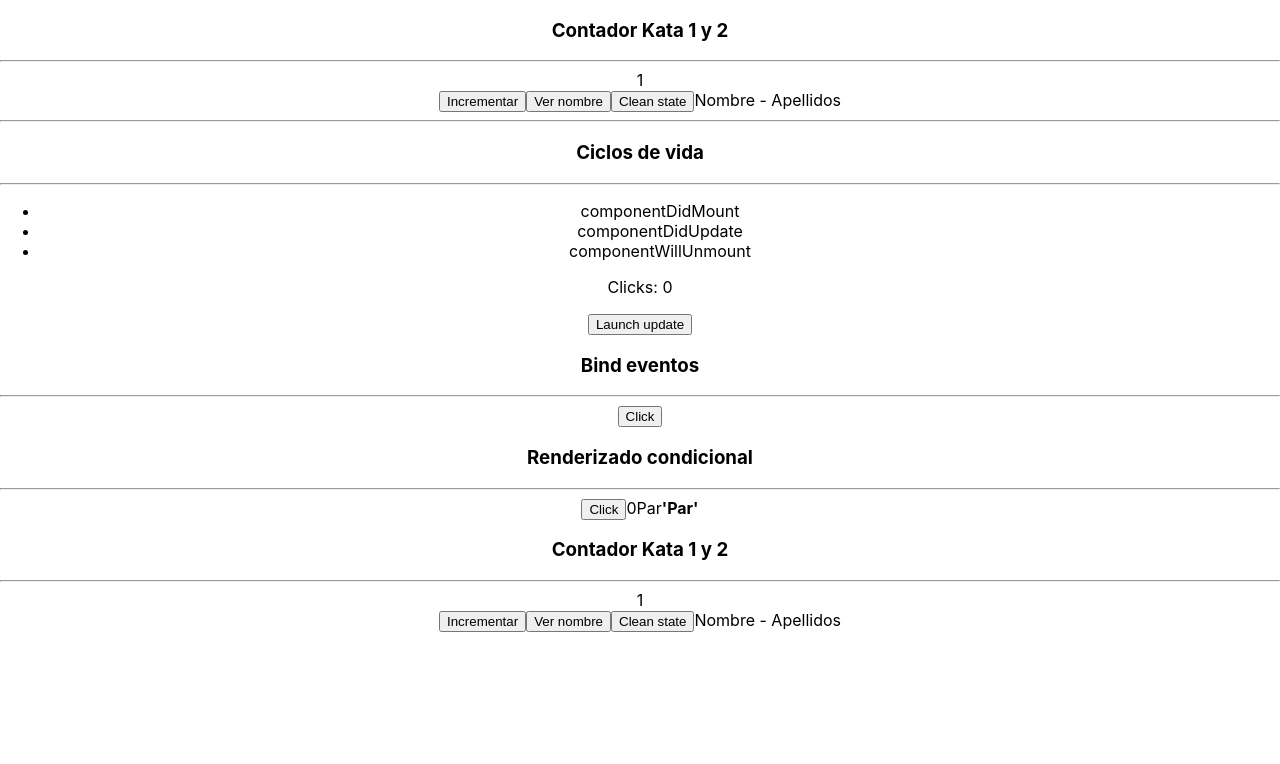
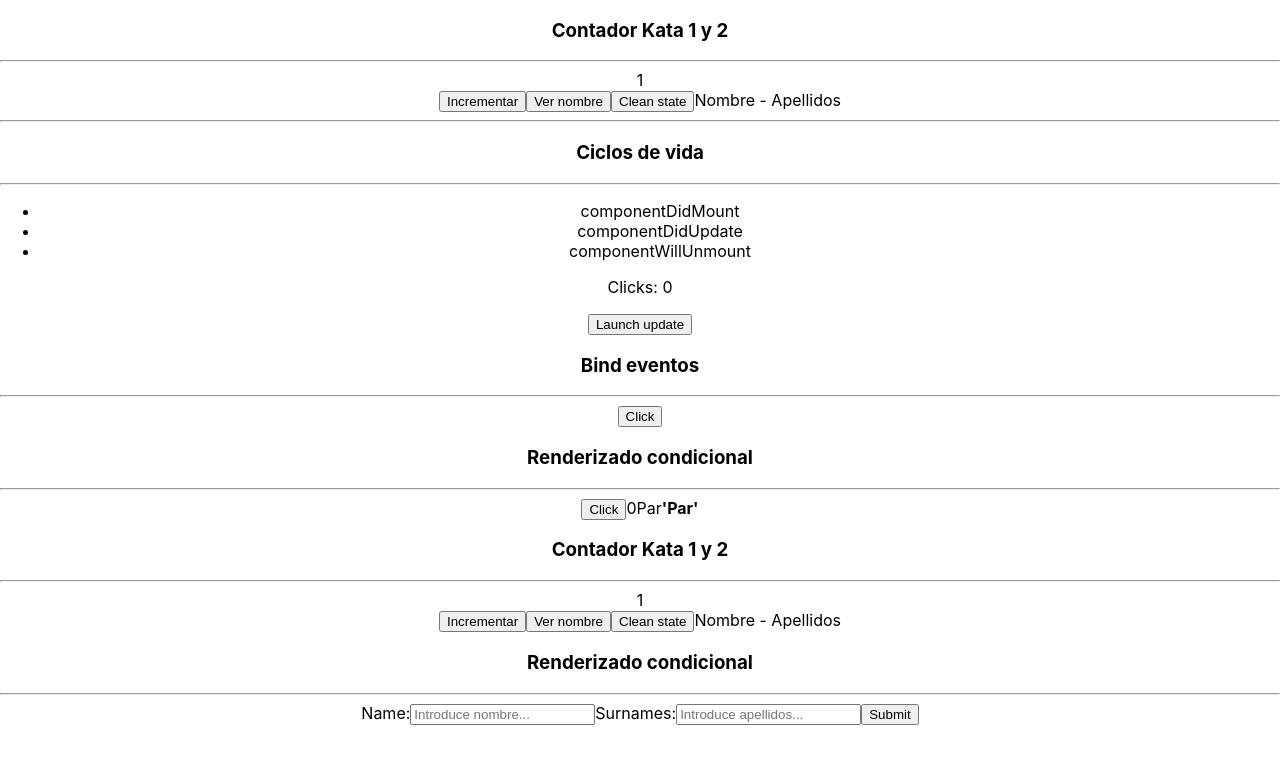
Before and after one commit to carlosmico/ReactDemo, a React (Create React App) app: page / in a window 1280 px wide. Shown: the top 764 px of the page. Built offline with nearby package versions, Linux system fonts and the light colour scheme.

Commit message:
Forms added

```diff
--- a/src/App.js
+++ b/src/App.js
@@ -3,6 +3,7 @@ import Counter from './components/Counter'
 import LifeCycles from './components/LifeCycles'
 import BindEvents from './components/BindEvents'
 import RenderingConditional from './components/RenderingConditional'
+import NameForm from './components/NameForm'
 
 
 const incrementValue = 5;
@@ -19,7 +20,9 @@ function App() {
 
       <BindEvents />
 
-      <RenderingConditional/>
+      <RenderingConditional />
+
+      <NameForm/>
     </div>
   );
 }
--- /dev/null
+++ b/src/components/NameForm.jsx
@@ -0,0 +1,59 @@
+import { Component } from 'react';
+
+class NameForm extends Component {
+    constructor(props) {
+        super(props);
+        this.state = { name: '', surnames: '' };
+    }
+
+    handleChangeName = (event) => {
+        this.setState({ name: event.target.value });
+    }
+
+    handleChange = (event) => {
+        this.setState({ [event.target.name]: event.target.value }, () => console.log('Actualizado', this.state))
+    }
+
+    handleSubmit = (event) => {
+        event.preventDefault();
+
+        console.log(this.state)
+    }
+
+    render() {
+        return (
+            <>
+                <h3>Renderizado condicional</h3>
+
+                <hr />
+
+                <form onSubmit={this.handleSubmit}>
+                    <label>
+                        Name:
+                        <input
+                            placeholder="Introduce nombre..."
+                            type="text"
+                            name="name"
+                            value={this.state.name}
+                            // onChange={this.handleChangeName}
+                            onChange={this.handleChange}
+                        />
+                    </label>
+                    <label>
+                        Surnames:
+                        <input
+                            placeholder="Introduce apellidos..."
+                            type="text"
+                            name="surnames"
+                            value={this.state.surnames}
+                            onChange={this.handleChange}
+                        />
+                    </label>
+                    <input type="submit" value="Submit" />
+                </form>
+            </>
+        );
+    }
+}
+
+export default NameForm;
```
